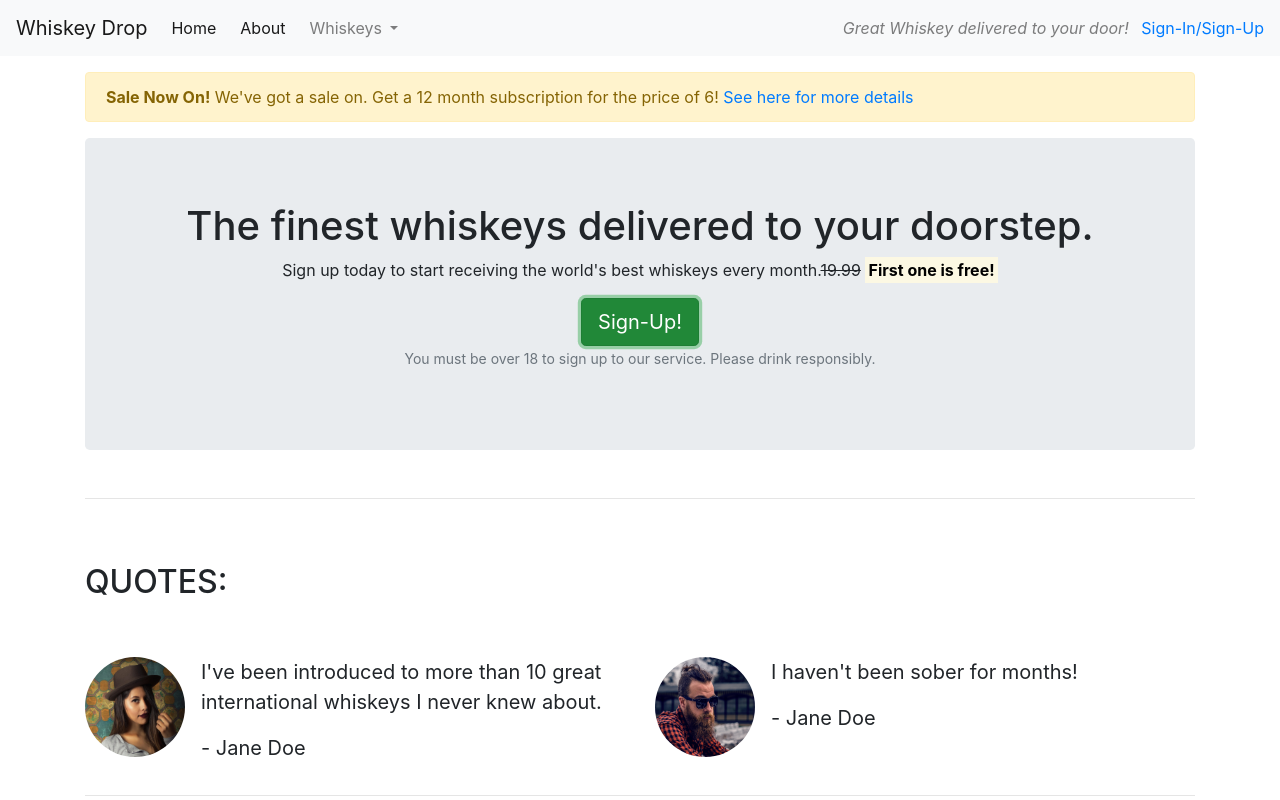
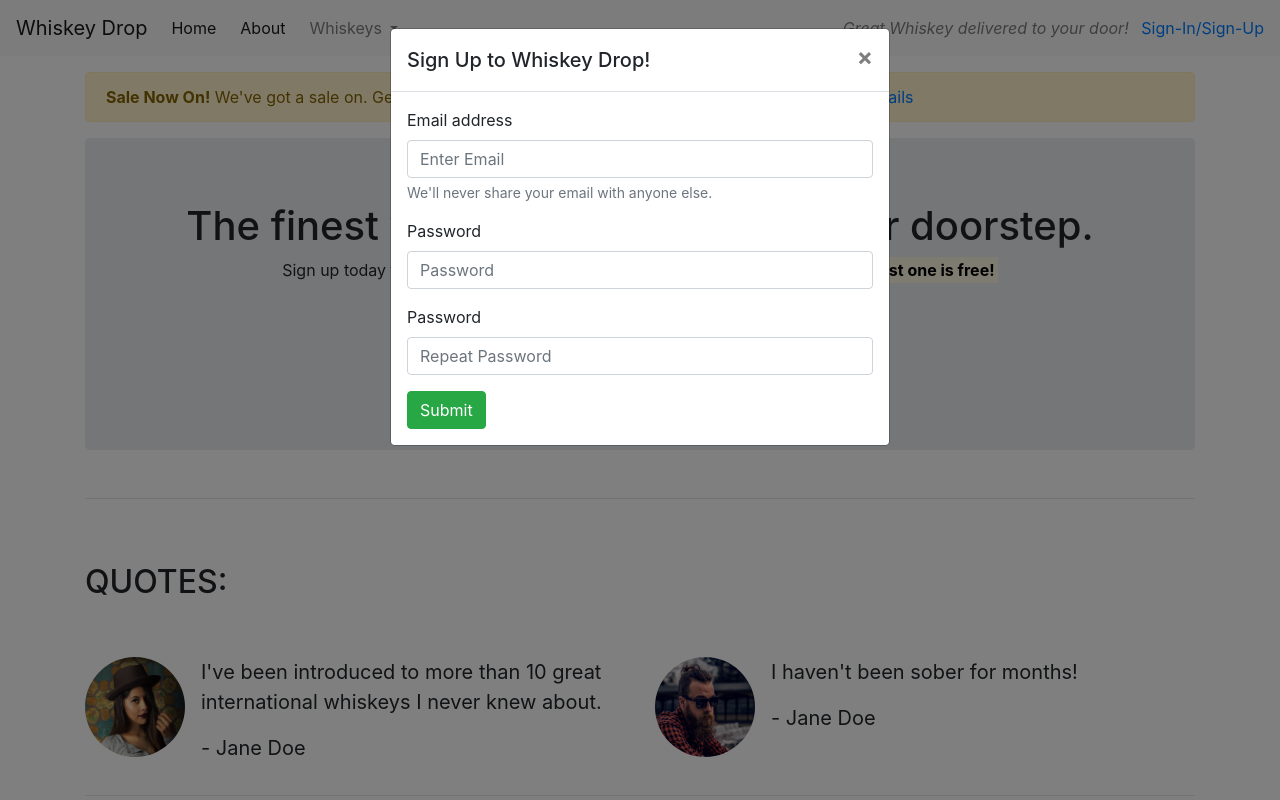
Before and after one commit to ARcKP98/Bootstrapexp, a plain HTML site: page index.html in a window 1280 px wide. Both pictures are taken after a click on the button "Sign-Up!". Shown: the top 800 px of the page. Drawn offline with nearby package versions, Linux system fonts and the light colour scheme.

Commit message:
Add a modal for form.

```diff
--- a/index.html
+++ b/index.html
@@ -62,7 +62,7 @@
                     <p>Sign up today to start receiving the world's best whiskeys every month.<s
                             class="d-none d-sm-inline">19.99</s> <span
                             class="d-inline d-sm-none"><br></span><strong><mark>First one is free!</mark></strong></p>
-                    <button class="btn btn-success btn-lg">Sign-Up!</button>
+                    <button class="btn btn-success btn-lg" data-toggle="modal" data-target="#signUpModal">Sign-Up!</button>
                     <p class="text-muted"><small>You must be over 18 to sign up to our service. Please drink
                             responsibly.</small></p>
                 </section>
@@ -153,6 +153,36 @@
         </section>
         <!-- /.features -->
     </article>
+    <div class="modal" tabindex="-1" id="signUpModal">
+  <div class="modal-dialog">
+    <div class="modal-content">
+      <div class="modal-header">
+        <h5 class="modal-title">Sign Up to Whiskey Drop!</h5>
+        <button type="button" class="close" data-dismiss="modal" aria-label="Close">
+          <span aria-hidden="true">&times;</span>
+        </button>
+      </div>
+      <div class="modal-body">
+        <form>
+  <div class="form-group">
+    <label for="exampleInputEmail1">Email address</label>
+    <input type="email" class="form-control" id="exampleInputEmail1" aria-describedby="emailHelp" placeholder="Enter Email">
+    <small id="emailHelp" class="form-text text-muted">We'll never share your email with anyone else.</small>
+  </div>
+  <div class="form-group">
+    <label for="exampleInputPassword1">Password</label>
+    <input type="password" class="form-control" id="exampleInputPassword1" placeholder="Password">
+  </div>
+  <div class="form-group">
+    <label for="repeatPassword">Password</label>
+    <input type="password" class="form-control" id="repeatPassword" placeholder="Repeat Password">
+  </div>
+  <button type="submit" class="btn btn-success">Submit</button>
+</form>
+      </div>
+    </div>
+  </div>
+</div>
     <script src="https://cdn.jsdelivr.net/npm/jquery@3.5.1/dist/jquery.slim.min.js"
         integrity="sha384-DfXdz2htPH0lsSSs5nCTpuj/zy4C+OGpamoFVy38MVBnE+IbbVYUew+OrCXaRkfj" crossorigin="anonymous">
     </script>
```
